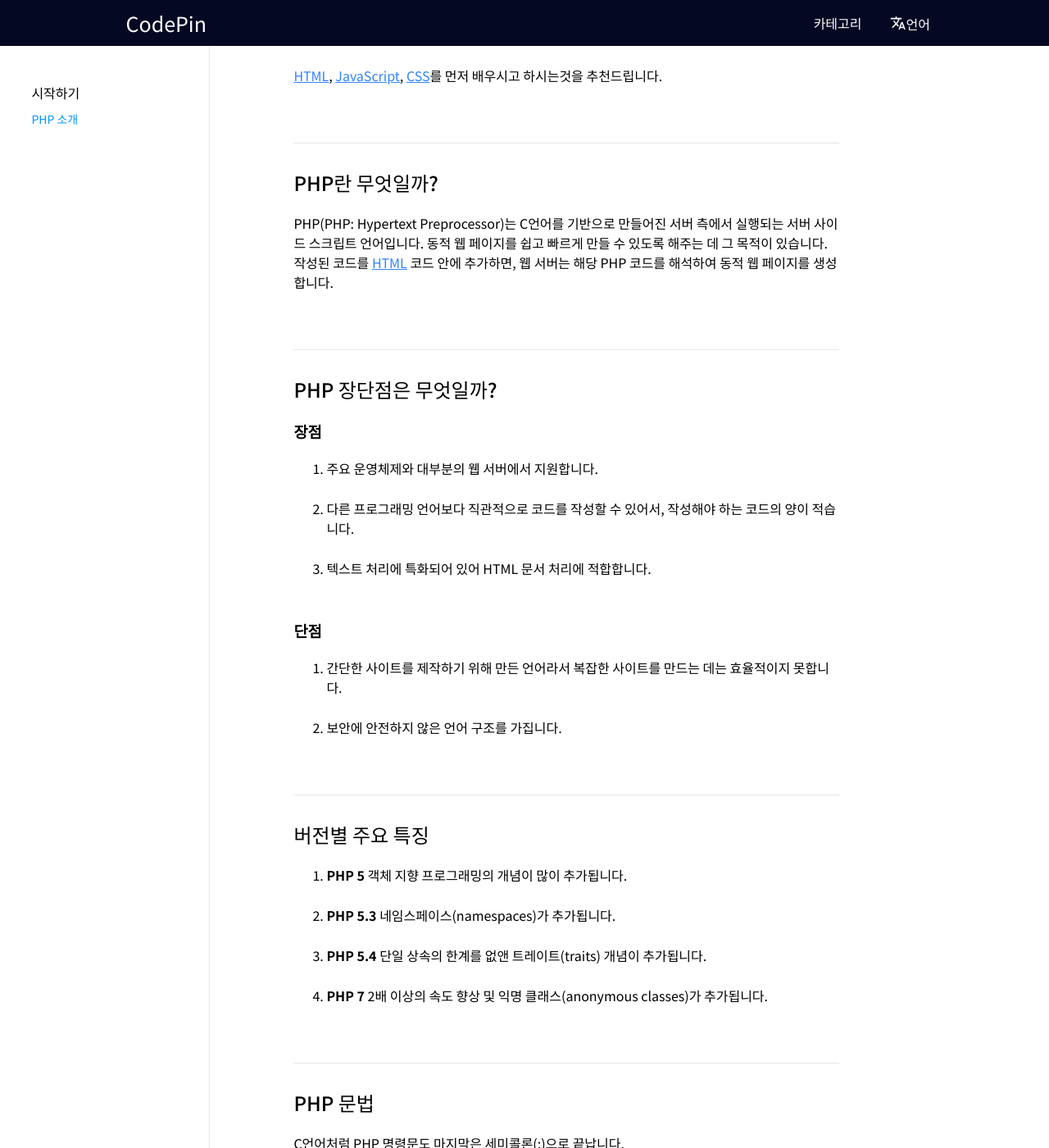
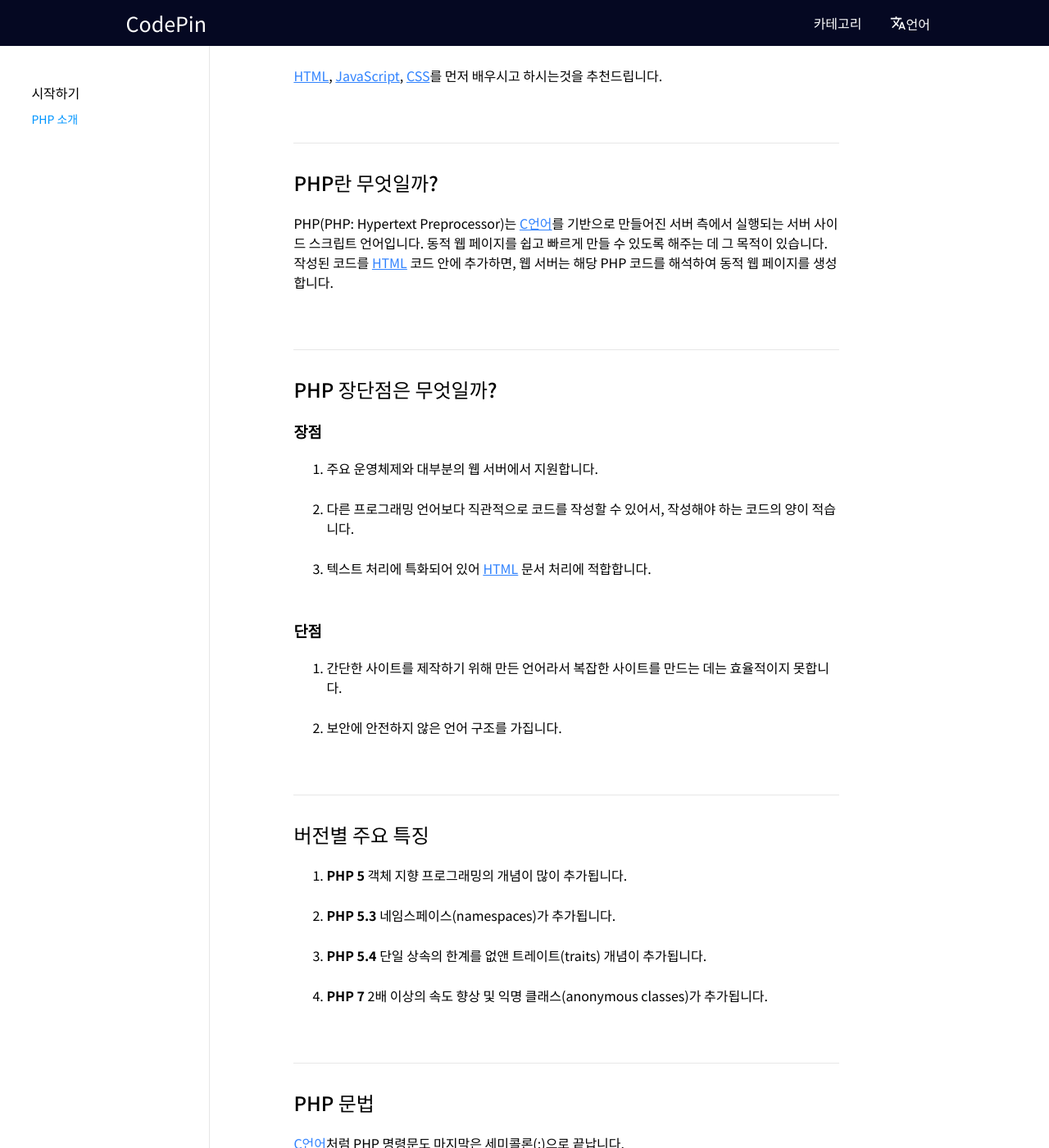
Before and after one commit to WADE-OSS/CodePin, a Jekyll site: the page built from _posts/php/2022-05-25-introduction.md, in a window 1280 px wide and 1400 px high, scrolled down 433 px. Shown: the whole window at 82% size. Built offline with Jekyll 4.4.1, drawn with Linux system fonts in a browser that asks for light colours; Markdown is read by kramdown in place of the engine named in the settings; some of the changed lines change nothing that is shown; some of the changed text lies outside the part shown.

Commit message:
Update 2022-05-25-introduction.md

````diff
--- a/_posts/php/2022-05-25-introduction.md
+++ b/_posts/php/2022-05-25-introduction.md
@@ -14,7 +14,7 @@ PHP는 서버 측에서 실행되는 프로그래밍 언어로 [HTML](https://de
 
 
 ## PHP란 무엇일까?
-PHP(PHP: Hypertext Preprocessor)는 C언어를 기반으로 만들어진 서버 측에서 실행되는 서버 사이드 스크립트 언어입니다.
+PHP(PHP: Hypertext Preprocessor)는 [C언어](https://developer.wade.pw/category/c)를 기반으로 만들어진 서버 측에서 실행되는 서버 사이드 스크립트 언어입니다.
 동적 웹 페이지를 쉽고 빠르게 만들 수 있도록 해주는 데 그 목적이 있습니다.
 작성된 코드를 [HTML](https://developer.wade.pw/category/html) 코드 안에 추가하면, 웹 서버는 해당 PHP 코드를 해석하여 동적 웹 페이지를 생성합니다.
 
@@ -23,7 +23,7 @@ PHP(PHP: Hypertext Preprocessor)는 C언어를 기반으로 만들어진 서버
 ### 장점
 1. 주요 운영체제와 대부분의 웹 서버에서 지원합니다.
 2. 다른 프로그래밍 언어보다 직관적으로 코드를 작성할 수 있어서, 작성해야 하는 코드의 양이 적습니다.
-3. 텍스트 처리에 특화되어 있어 HTML 문서 처리에 적합합니다.
+3. 텍스트 처리에 특화되어 있어 [HTML](https://developer.wade.pw/category/html) 문서 처리에 적합합니다.
 
 ### 단점
 1. 간단한 사이트를 제작하기 위해 만든 언어라서 복잡한 사이트를 만드는 데는 효율적이지 못합니다.
@@ -36,7 +36,7 @@ PHP(PHP: Hypertext Preprocessor)는 C언어를 기반으로 만들어진 서버
 4. **PHP 7** 2배 이상의 속도 향상 및 익명 클래스(anonymous classes)가 추가됩니다.
 
 ## PHP 문법
-C언어처럼 PHP 명령문도 마지막은 세미콜론(;)으로 끝납니다.
+[C언어](https://developer.wade.pw/category/c)처럼 PHP 명령문도 마지막은 세미콜론(;)으로 끝납니다.
 ```php
 <?php
     echo "Hello World";
@@ -108,7 +108,7 @@ Code Pin!</p>
 
 
 ## echo() 함수
-echo() 함수 C언어의 printf() 함수나 C++의 cout 객체와 같이 HTML 스트림에 문자열을 출력해 줍니다.
+echo() 함수 [C언어](https://developer.wade.pw/category/c)의 printf() 함수나 C++의 cout 객체와 같이 HTML 스트림에 문자열을 출력해 줍니다.
 
 이러한 echo() 함수는 실제 함수가 아니므로, 인수를 전달할 때 괄호(())를 사용해도 되고 생략할 수도 있습니다.
 또한, 가변 길이 인수와 같이 함수 문맥으로도 사용할 수 없습니다.
````
